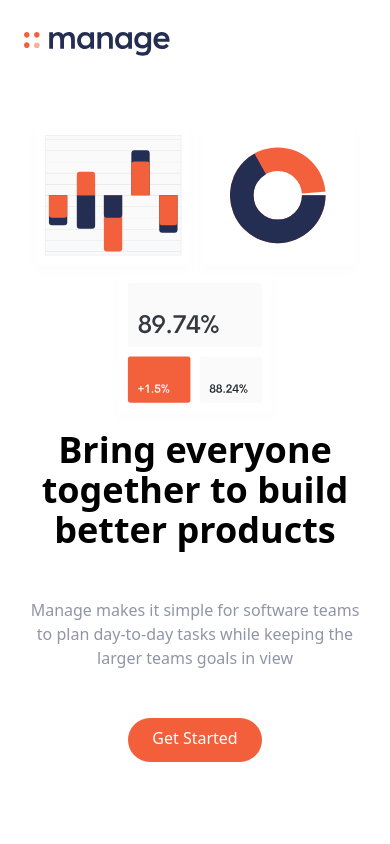
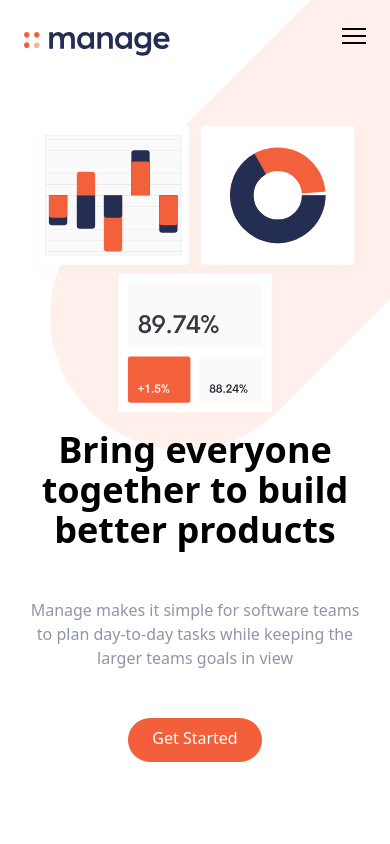
Before and after one commit to chopsqd/tailwind-practice, a React (Create React App) app: page / in a window 390 px wide. Shown: the top 844 px of the page. Built offline with nearby package versions, Linux system fonts and the light colour scheme; the HTML template or start-up script is replaced by a standard one.

Commit message:
Finished with the hamburger menu

```diff
--- a/src/App.js
+++ b/src/App.js
@@ -1,6 +1,8 @@
-import React from 'react';
+import React, {useState} from 'react';
 
 const App = () => {
+    const [menu, setMenu] = useState(false)
+
     return (
         <div>
             <nav className="relative container mx-auto p-6">
@@ -16,8 +18,25 @@ const App = () => {
                         <a href="#" className={"hover:text-darkGrayishBlue"}>Community</a>
                     </div>
                     <a href="#"
-                       className="hidden md:block  p-3 px-6 pt-2 text-white bg-brightRed rounded-full baseline hover:bg-brightRedLight">Get
-                        Started</a>
+                       className="hidden md:block  p-3 px-6 pt-2 text-white bg-brightRed rounded-full baseline hover:bg-brightRedLight">
+                        Get Started
+                    </a>
+
+                    <button className={`${menu ? 'open' : ''} block hamburger md:hidden focus:outline-none`} onClick={() => setMenu(prev => !prev)}>
+                        <span className="hamburger-top"></span>
+                        <span className="hamburger-middle"></span>
+                        <span className="hamburger-bottom"></span>
+                    </button>
+                </div>
+
+                <div className="md:hidden">
+                    <div className={`${menu ? 'flex' : 'hidden'} absolute flex-col items-center self-end py-8 mt-10 space-y-6 font-bold bg-white sm:w-auto sm:self-center left-6 right-6 drop-shadow-md`}>
+                        <a href="#">Pricing</a>
+                        <a href="#">Product</a>
+                        <a href="#">About Us</a>
+                        <a href="#">Careers</a>
+                        <a href="#">Community</a>
+                    </div>
                 </div>
             </nav>
 
--- a/src/index.css
+++ b/src/index.css
@@ -1,3 +1,71 @@
 @tailwind base;
 @tailwind components;
 @tailwind utilities;
+
+body {
+    background-image: url('../public/img/bg-tablet-pattern.svg');
+    background-repeat: no-repeat;
+    background-size: 800px;
+    background-position: 90% -25%;
+}
+
+#cta {
+    background-image: url('../public/img/bg-simplify-section-desktop.svg');
+    background-repeat: no-repeat;
+}
+
+@media(max-width: 576px) {
+    body {
+        background-position: 50px -50px;
+        background-size: 500px;
+    }
+
+    #cta {
+        background-image: url('../public/img/bg-simplify-section-mobile.svg');
+    }
+}
+
+.hamburger {
+    cursor: pointer;
+    width: 24px;
+    height: 24px;
+    transition: all 0.25s;
+    position: relative;
+}
+
+.hamburger-top,
+.hamburger-middle,
+.hamburger-bottom {
+    position: absolute;
+    top: 0;
+    left: 0;
+    width: 24px;
+    height: 2px;
+    background: #000;
+    transform: rotate(0);
+    transition: all 0.5s;
+}
+
+.hamburger-middle {
+    transform: translateY(7px);
+}
+
+.hamburger-bottom {
+    transform: translateY(14px);
+}
+
+.open {
+    transform: rotate(90deg) translateY(0px);
+}
+
+.open .hamburger-top {
+    transform: rotate(45deg) translateY(6px) translate(6px);
+}
+
+.open .hamburger-middle {
+    display: none;
+}
+
+.open .hamburger-bottom {
+    transform: rotate(-45deg) translateY(6px) translate(-6px);
+}
```
